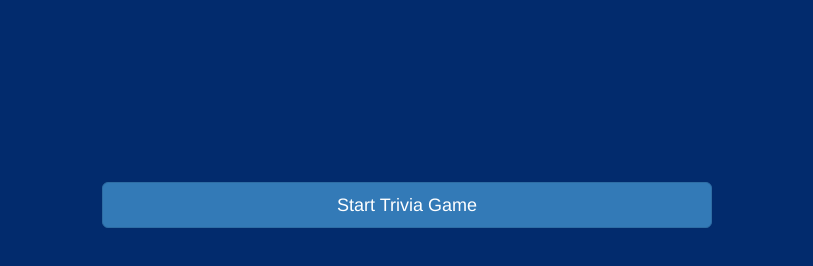
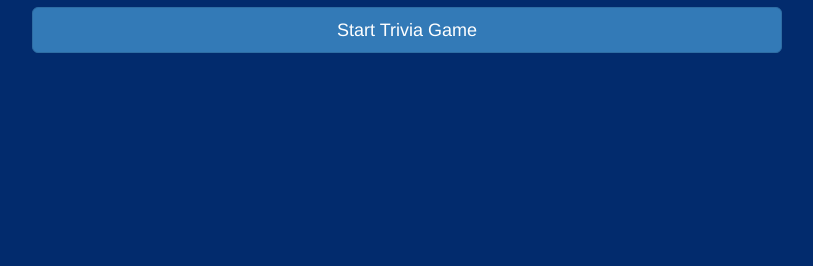
Before and after one commit to dennisclemente/TriviaGame, a plain HTML site: page index.html in a window 1280 px wide. Shown: the part 140-406 px from the top of the page, without its empty margins (233-1046 px from the left). Drawn offline with nearby package versions, Linux system fonts and the light colour scheme.

Commit message:
Fixed positions

```diff
--- a/assets/css/style.css
+++ b/assets/css/style.css
@@ -9,13 +9,13 @@ body {
 	background-color: #022b6d;;
 }
 
-.main-button-container {
+/*.main-button-container {
   margin-top: 175px;
   max-width: 610px;
   margin-left: auto;
   margin-right: auto;
 }
-
+*/
 p.text-center.timer-p {
     font-size: 24px;
     color: red;
```
